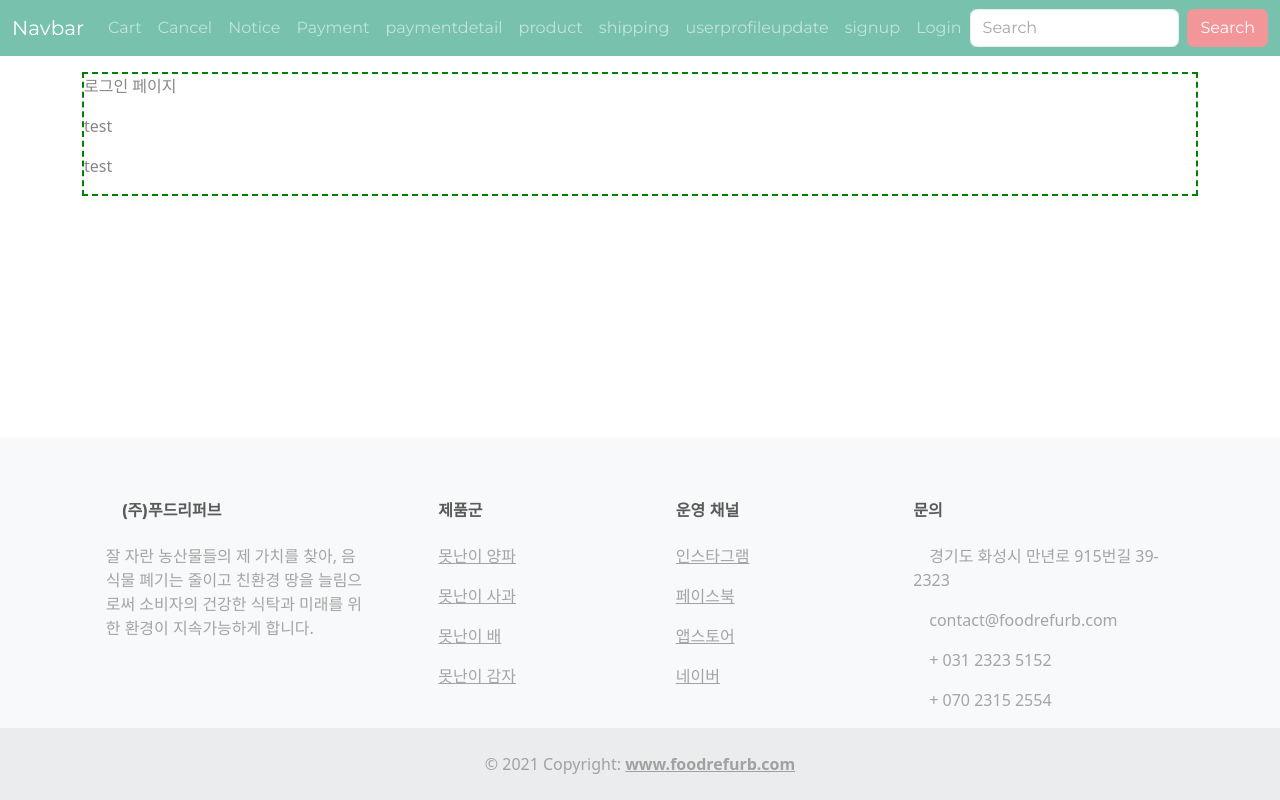
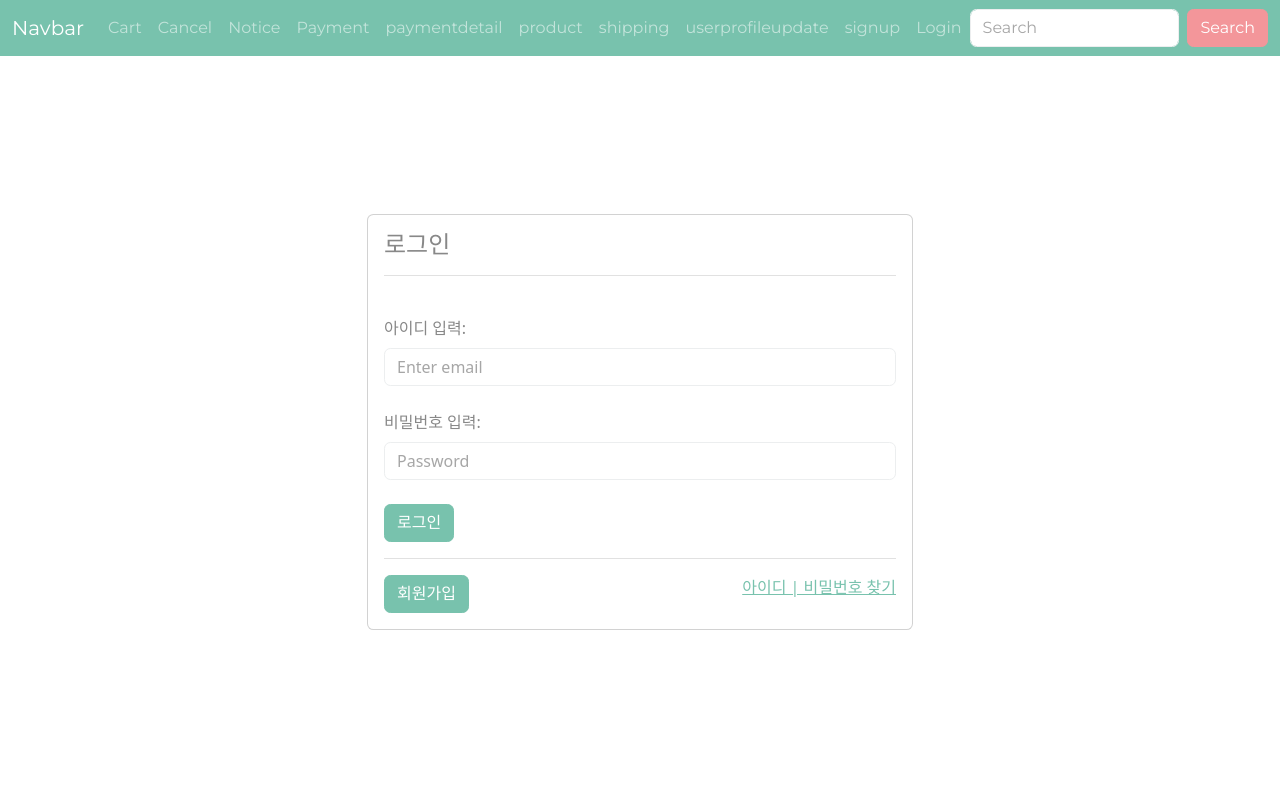
Before and after one commit to refurb-food-shopping-mall/client, a Vue app: page /login in a window 1280 px wide. Shown: the top 800 px of the page. Built offline with nearby package versions, Linux system fonts and the light colour scheme.

Commit message:
💄 로그인 페이지 완성

```diff
--- a/src/views/LogIn.vue
+++ b/src/views/LogIn.vue
@@ -1,10 +1,54 @@
 <template>
-  <div id="login">
-    <!-- 이곳을 자유롭게 만들어주세요. -->
-    <p>로그인 페이지</p>
-    <p>test</p>
-    <p>test</p>
-    <!-- 로그인 페이지 입니다. -->
+  <div
+    class="row d-flex justify-content-center align-content-center"
+    style="height: 700px"
+  >
+    <div class="col-md-6">
+      <div class="card">
+        <div class="card-body">
+          <h4 class="card-title">로그인</h4>
+
+          <hr />
+
+          <div class="form-group">
+            <label for="exampleInputEmail1" class="form-label mt-4"
+              >아이디 입력:</label
+            >
+            <input
+              type="email"
+              class="form-control"
+              id="exampleInputEmail1"
+              aria-describedby="emailHelp"
+              placeholder="Enter email"
+            />
+            <!-- <small id="emailHelp" class="form-text text-muted"
+              >We'll never share your email with anyone else.</small
+            > -->
+          </div>
+
+          <div class="form-group mb-4">
+            <label for="exampleInputPassword1" class="form-label mt-4"
+              >비밀번호 입력:</label
+            >
+            <input
+              type="password"
+              class="form-control"
+              id="exampleInputPassword1"
+              placeholder="Password"
+            />
+          </div>
+
+          <button type="submit" class="btn btn-primary">로그인</button>
+
+          <hr />
+
+          <div class="d-flex justify-content-between">
+            <button type="submit" class="btn btn-primary">회원가입</button>
+            <router-link to="/">아이디 | 비밀번호 찾기</router-link>
+          </div>
+        </div>
+      </div>
+    </div>
   </div>
 </template>
 
```
